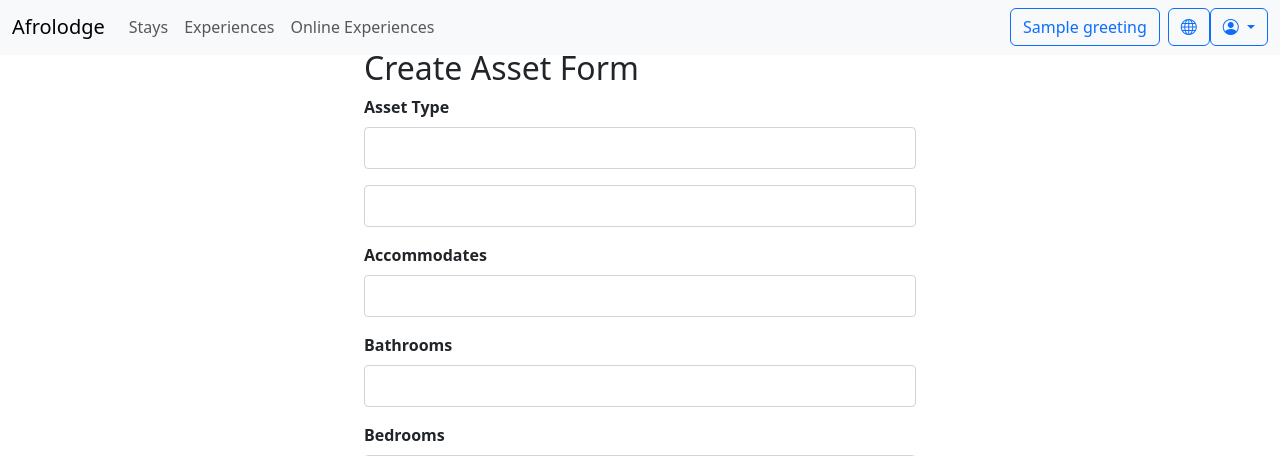
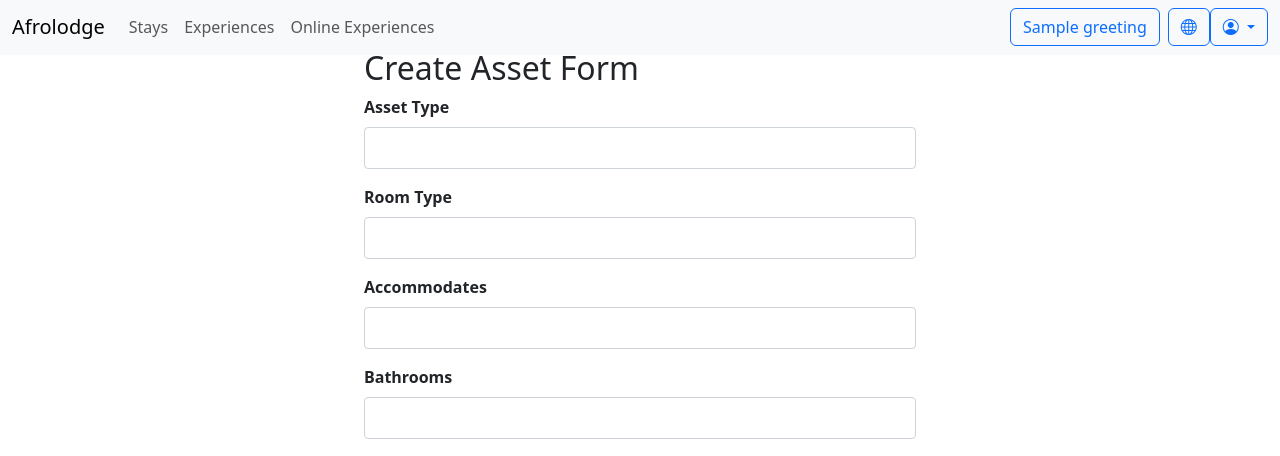
Before and after one commit to Rachamv/Afrolodge, a Flask app: template apps/templates/assets/create_asset_form.html in a window 1280 px wide. Shown: the part 21-477 px from the top of the page. Run offline with Flask 3, Linux system fonts and the light colour scheme; tables that the repository leaves empty hold one stand-in row (values such as "Sample post"); the template is opened without the code that fills it: values that come from a table or form of the project are taken from there, most other values are stand-ins (such as "Sample title", 1, 10 or a date in 2020); parts of the project's set-up code (start-up, migrations or seed data) failed here and were passed over.

Commit message:
assets update

```diff
--- a/apps/assets/routes.py
+++ b/apps/assets/routes.py
@@ -78,7 +78,7 @@ def update_assets_form(assets_id):
             # Use relationship property for direct update (if applicable)
             if hasattr(asset, 'assets_type'):
                 asset.assets_type = form.assets_type.data
-                asset.house_type = form.room_type.data
+                asset.house_type = form.house_type.data
                 asset.accommodates=form.accommodates.data,
                 asset.bathrooms=form.bathrooms.data,
                 asset.bedrooms=form.bedrooms.data,
--- a/apps/templates/assets/create_asset_form.html
+++ b/apps/templates/assets/create_asset_form.html
@@ -52,7 +52,7 @@ Add Your Asset
       {% endfor %}
     </div>
     <div class="mb-3">
-      {{ form.room_type.label(class="form-label") }} {{
+      {{ form.house_type.label(class="form-label") }} {{
       form.house_type(class="form-control") }} {% for error in
       form.house_type.errors %}
       <div class="text-danger">{{ error }}</div>
```
